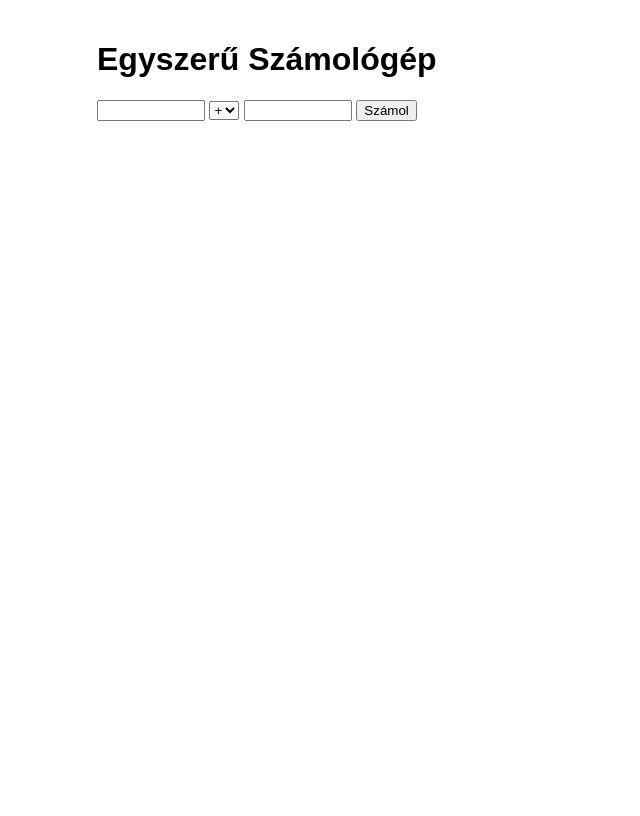
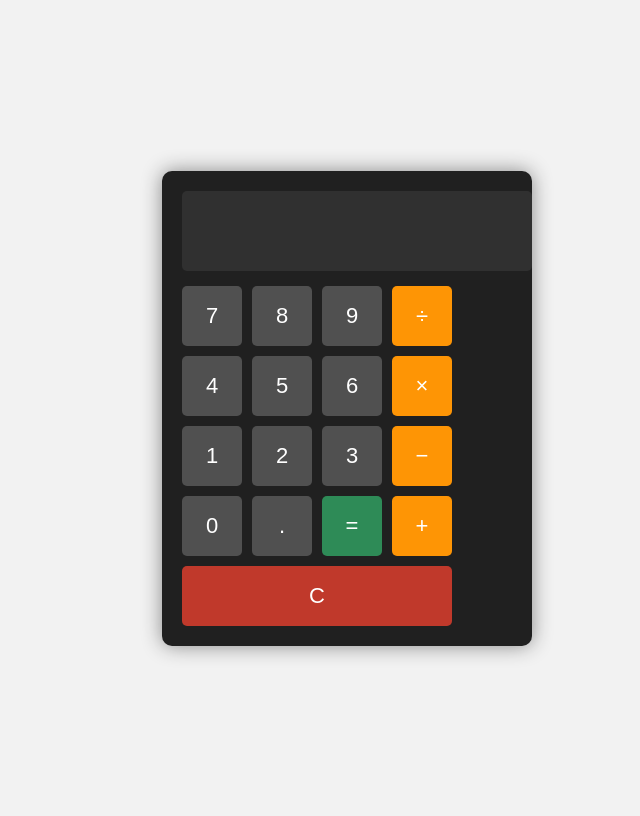
Before and after one commit to FabTam91/cubix_zarovizsga_TF, a Flask app: page / in a window 1280 px wide. Shown: the whole page, without its empty margins (293-933 px from the left). Before the commit the page ends 121 px from the top, so only its background shows below. Run offline with Flask 3, Linux system fonts and the light colour scheme.

Commit message:
calculator_1.0.2

```diff
--- a/templates/index.html
+++ b/templates/index.html
@@ -1,30 +1,113 @@
-<!doctype html>
+<!DOCTYPE html>
 <html lang="hu">
 <head>
   <meta charset="UTF-8">
   <title>Számológép</title>
   <style>
-    body { font-family: Arial; padding: 20px; max-width: 500px; margin: auto; }
-    input[type="number"] { width: 100px; }
-    .result { margin-top: 20px; font-weight: bold; }
+    body {
+      font-family: Arial;
+      display: flex;
+      justify-content: center;
+      align-items: center;
+      height: 100vh;
+      background-color: #f2f2f2;
+    }
+
+    .calculator {
+      background-color: #202020;
+      padding: 20px;
+      border-radius: 10px;
+      box-shadow: 0px 0px 20px #888;
+    }
+
+    .display {
+      width: 100%;
+      height: 60px;
+      margin-bottom: 15px;
+      font-size: 24px;
+      text-align: right;
+      padding: 10px;
+      border: none;
+      background-color: #303030;
+      color: white;
+      border-radius: 5px;
+    }
+
+    .buttons {
+      display: grid;
+      grid-template-columns: repeat(4, 60px);
+      gap: 10px;
+    }
+
+    button {
+      height: 60px;
+      font-size: 22px;
+      border: none;
+      border-radius: 5px;
+      background-color: #505050;
+      color: white;
+      cursor: pointer;
+      transition: background-color 0.2s;
+    }
+
+    button:hover {
+      background-color: #707070;
+    }
+
+    .operator {
+      background-color: #fe9505;
+    }
+
+    .operator:hover {
+      background-color: #fba23c;
+    }
+
+    .equal {
+      background-color: #2e8b57;
+    }
+
+    .equal:hover {
+      background-color: #3cb371;
+    }
+
+    .clear {
+      background-color: #c0392b;
+    }
+
+    .clear:hover {
+      background-color: #e74c3c;
+    }
   </style>
 </head>
 <body>
-  <h1>Egyszerű Számológép</h1>
-  <form method="post">
-    <input type="number" name="num1" step="any" required>
-    <select name="operation">
-      <option value="add">+</option>
-      <option value="subtract">−</option>
-      <option value="multiply">×</option>
-      <option value="divide">÷</option>
-    </select>
-    <input type="number" name="num2" step="any" required>
-    <button type="submit">Számol</button>
+  <form method="POST">
+    <div class="calculator">
+      <input type="text" class="display" name="expression" value="{{ expression }}" readonly>
+
+      <div class="buttons">
+        <button name="button" value="7">7</button>
+        <button name="button" value="8">8</button>
+        <button name="button" value="9">9</button>
+        <button name="button" value="/" class="operator">÷</button>
+
+        <button name="button" value="4">4</button>
+        <button name="button" value="5">5</button>
+        <button name="button" value="6">6</button>
+        <button name="button" value="*" class="operator">×</button>
+
+        <button name="button" value="1">1</button>
+        <button name="button" value="2">2</button>
+        <button name="button" value="3">3</button>
+        <button name="button" value="-" class="operator">−</button>
+
+        <button name="button" value="0">0</button>
+        <button name="button" value=".">.</button>
+        <button name="button" value="=" class="equal">=</button>
+        <button name="button" value="+" class="operator">+</button>
+
+        <button name="button" value="C" class="clear" style="grid-column: span 4;">C</button>
+      </div>
+    </div>
   </form>
-
-  {% if result is not none %}
-    <div class="result">Eredmény: {{ result }}</div>
-  {% endif %}
 </body>
 </html>
```
